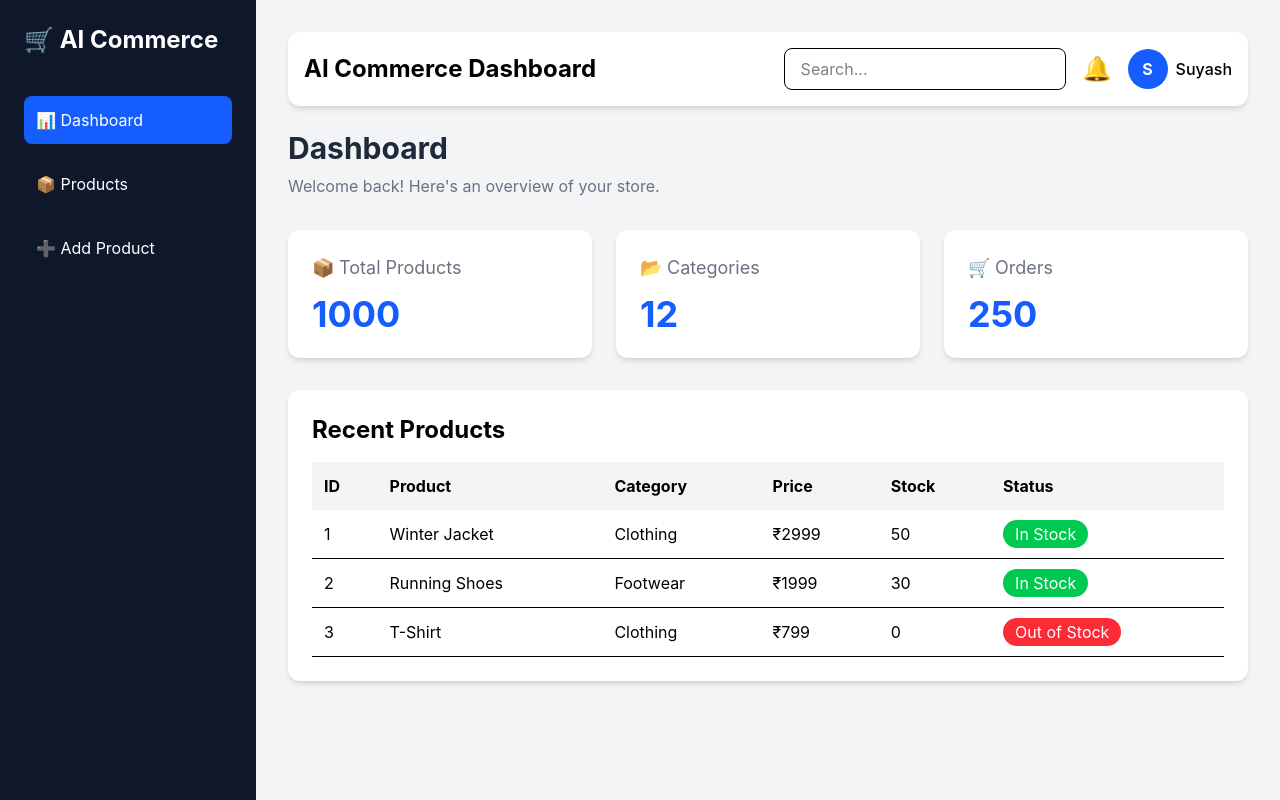
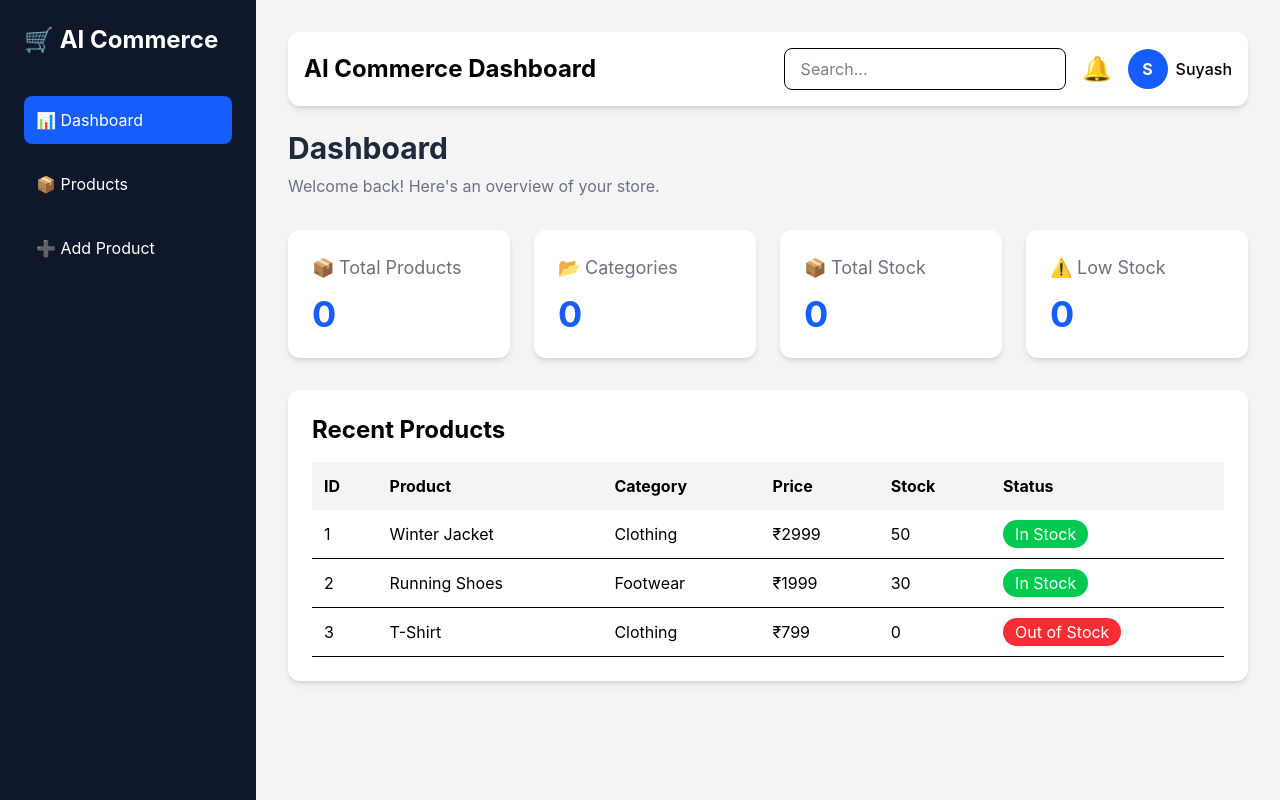
Before and after one commit to AnilaMohanan/AI-Commerce-Engine, a React (Vite) app in the folder client/: page / in a window 1280 px wide. Built offline with nearby package versions, Linux system fonts and the light colour scheme; no server answers.

Commit message:
Display dashboard analytics from backend APIs

```diff
--- a/client/src/pages/Dashboard.jsx
+++ b/client/src/pages/Dashboard.jsx
@@ -1,7 +1,51 @@
+import { useEffect, useState } from "react";
+import axios from "axios";
+
 import StatsCard from "../components/StatsCard";
 import ProductTable from "../components/ProductTable";
 
 function Dashboard() {
+  const [stats, setStats] = useState({
+    totalProducts: 0,
+    totalCategories: 0,
+    totalStock: 0,
+    lowStock: 0,
+  });
+
+  useEffect(() => {
+    const fetchDashboardData = async () => {
+      try {
+        const [productsRes, categoriesRes] = await Promise.all([
+          axios.get("http://localhost:5000/api/products"),
+          axios.get("http://localhost:5000/api/categories"),
+        ]);
+
+        const products = productsRes.data;
+        const categories = categoriesRes.data;
+
+        const totalStock = products.reduce(
+          (sum, product) => sum + product.stock,
+          0
+        );
+
+        const lowStock = products.filter(
+          (product) => product.stock < 10
+        ).length;
+
+        setStats({
+          totalProducts: products.length,
+          totalCategories: categories.length,
+          totalStock,
+          lowStock,
+        });
+      } catch (error) {
+        console.error("Dashboard Error:", error);
+      }
+    };
+
+    fetchDashboardData();
+  }, []);
+
   return (
     <div>
       <h1 className="text-3xl font-bold text-gray-800">
@@ -12,13 +56,31 @@ function Dashboard() {
         Welcome back! Here's an overview of your store.
       </p>
 
-      <div className="grid grid-cols-3 gap-6">
-        <StatsCard title="📦 Total Products" value="1000" />
-        <StatsCard title="📂 Categories" value="12" />
-        <StatsCard title="🛒 Orders" value="250" />
+      <div className="grid grid-cols-2 md:grid-cols-4 gap-6">
+        <StatsCard
+          title="📦 Total Products"
+          value={stats.totalProducts}
+        />
+
+        <StatsCard
+          title="📂 Categories"
+          value={stats.totalCategories}
+        />
+
+        <StatsCard
+          title="📦 Total Stock"
+          value={stats.totalStock}
+        />
+
+        <StatsCard
+          title="⚠️ Low Stock"
+          value={stats.lowStock}
+        />
       </div>
 
-      <ProductTable />
+      <div className="mt-8">
+        <ProductTable />
+      </div>
     </div>
   );
 }
```
